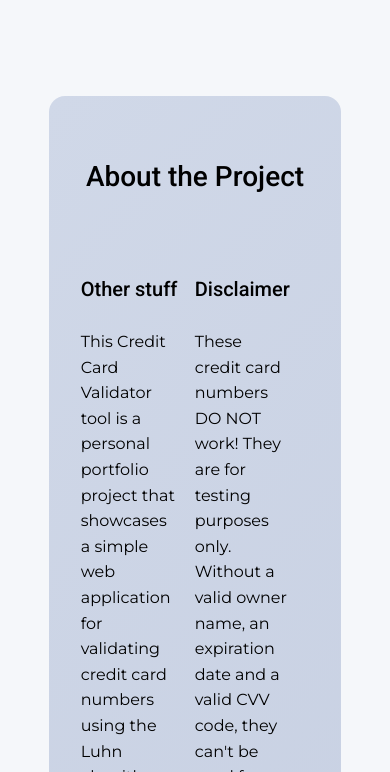
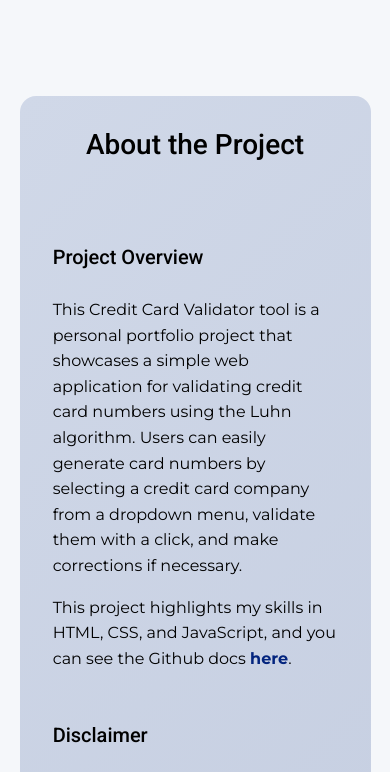
Before and after one commit to Theografiska/credit-card-validator, a plain HTML site: page index.html in a window 390 px wide. Shown: the part 722-1494 px from the top of the page. Drawn offline with Linux system fonts and the light colour scheme.

Commit message:
Made the about section responsive

```diff
--- a/index.html
+++ b/index.html
@@ -69,8 +69,8 @@
                 <div id="aboutSection">
                     <h2>About the Project</h2>
                     <div id="aboutGrid">
-                        <div id="other" class="paragraph">
-                            <h3>Other stuff</h3>
+                        <div id="project" class="paragraph">
+                            <h3>Project Overview</h3>
                             <p>This Credit Card Validator tool is a personal portfolio project that showcases
                                 a simple web application for validating credit card numbers using the Luhn algorithm.
                                 Users can easily generate card numbers by selecting a credit card company from a dropdown menu,
--- a/style.css
+++ b/style.css
@@ -84,14 +84,14 @@ header {
 }
 
 header h2 { /* The "logo" element */
-    padding-left: 1.5rem;
+    padding-left: 2.5rem;
     margin-bottom: 0;
 }
 
 header nav ul {
     display: flex;
     list-style: none;
-    padding-right: 1.5rem;
+    padding-right: 2.5rem;
     font-size: 1rem;
     font-weight: 500;
     align-items: center;
@@ -345,6 +345,21 @@ button:hover {
 #aboutGrid {
     display: grid;
     grid-template-columns: 1fr 1fr;
+    justify-items: center;
+}
+
+@media only screen and (max-width: 560px) {
+    #aboutSection {
+        padding: 2rem 0.5rem;
+        width: 90%;
+    }
+
+    #aboutGrid {
+        grid-template-columns: 1fr;
+    }
+    .paragraph {
+        max-width: 95%;
+    }
 }
 
 .paragraph {
```
Also changed, not shown: 1 other file.
